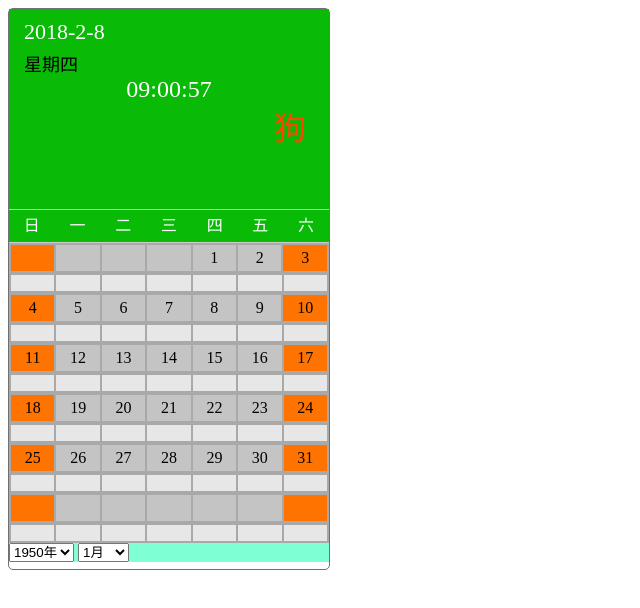
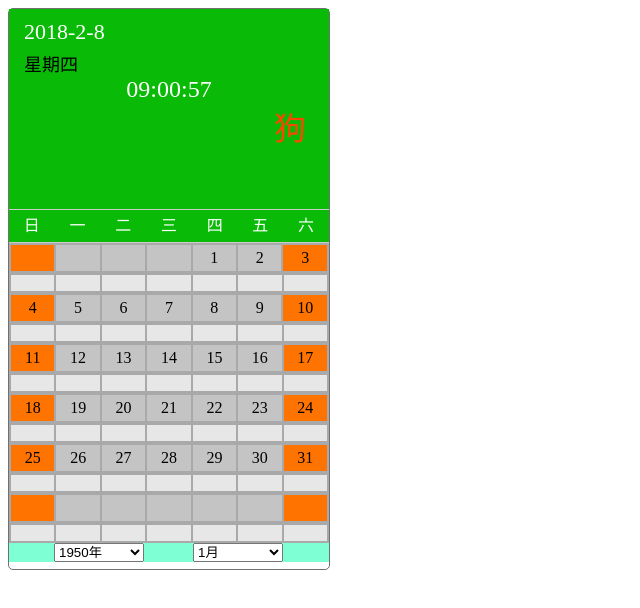
Before and after one commit to zqin0/ChinaCalendar, a browser extension: page calendar/index.html in a window 1280 px wide. Shown: the whole page, without its empty margins (0-640 px from the left). Drawn offline with Linux system fonts and the light colour scheme.

Commit message:
修改选择控件样式

```diff
--- a/calendar/index.html
+++ b/calendar/index.html
@@ -90,6 +90,11 @@
         display: block;
         margin: 0 auto;
     }
+    .dateSelect{
+        width: 90px;
+        display: inline-block;
+        margin: 0 0 0 45px;
+    }
 </style>
 <body>
     <div id="contaiter">
@@ -119,8 +124,8 @@
         </div>
         <div id="selectBox">
             <div id="select">
-                <select class="select"  id="selectYear"></select>
-                <select class="select"  id="selectMonth"></select>
+                <select class="dateSelect"  id="selectYear"></select>
+                <select class="dateSelect"  id="selectMonth"></select>
             </div>
         </div>
     </div>
```
